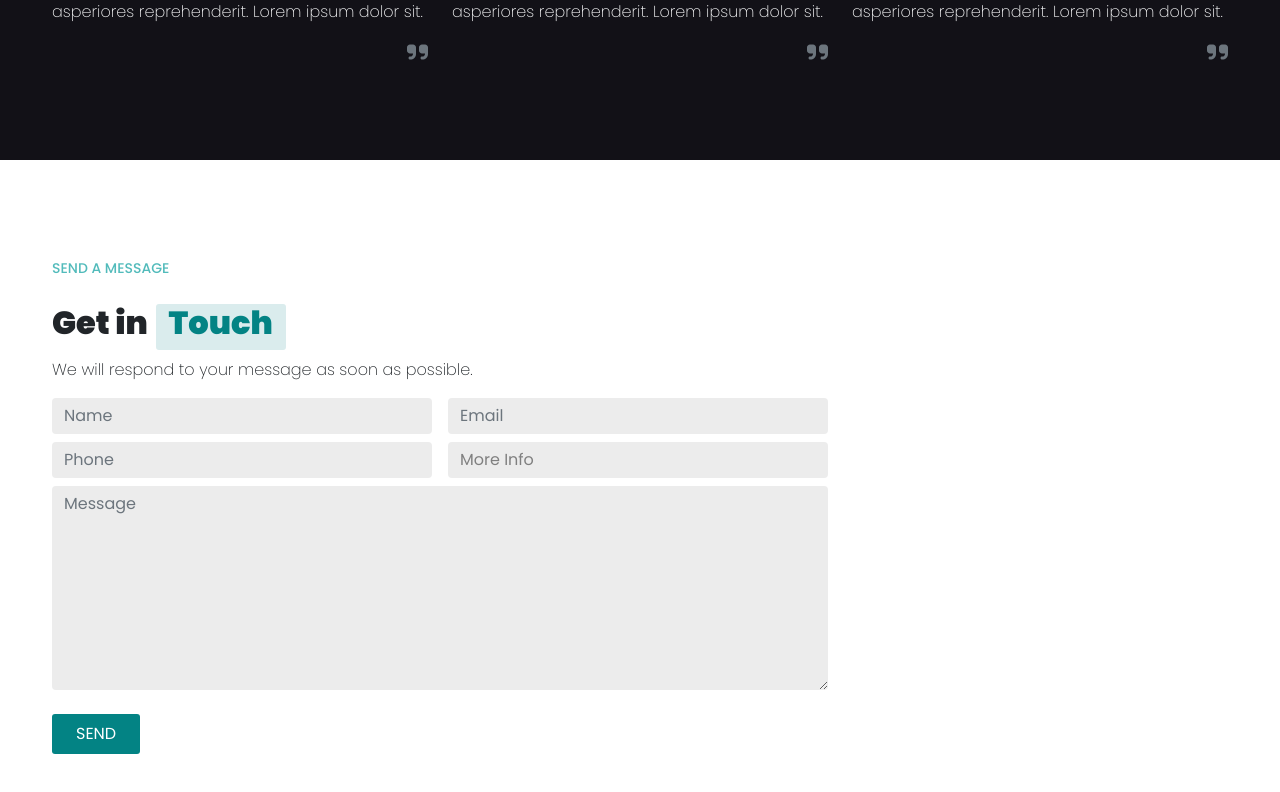
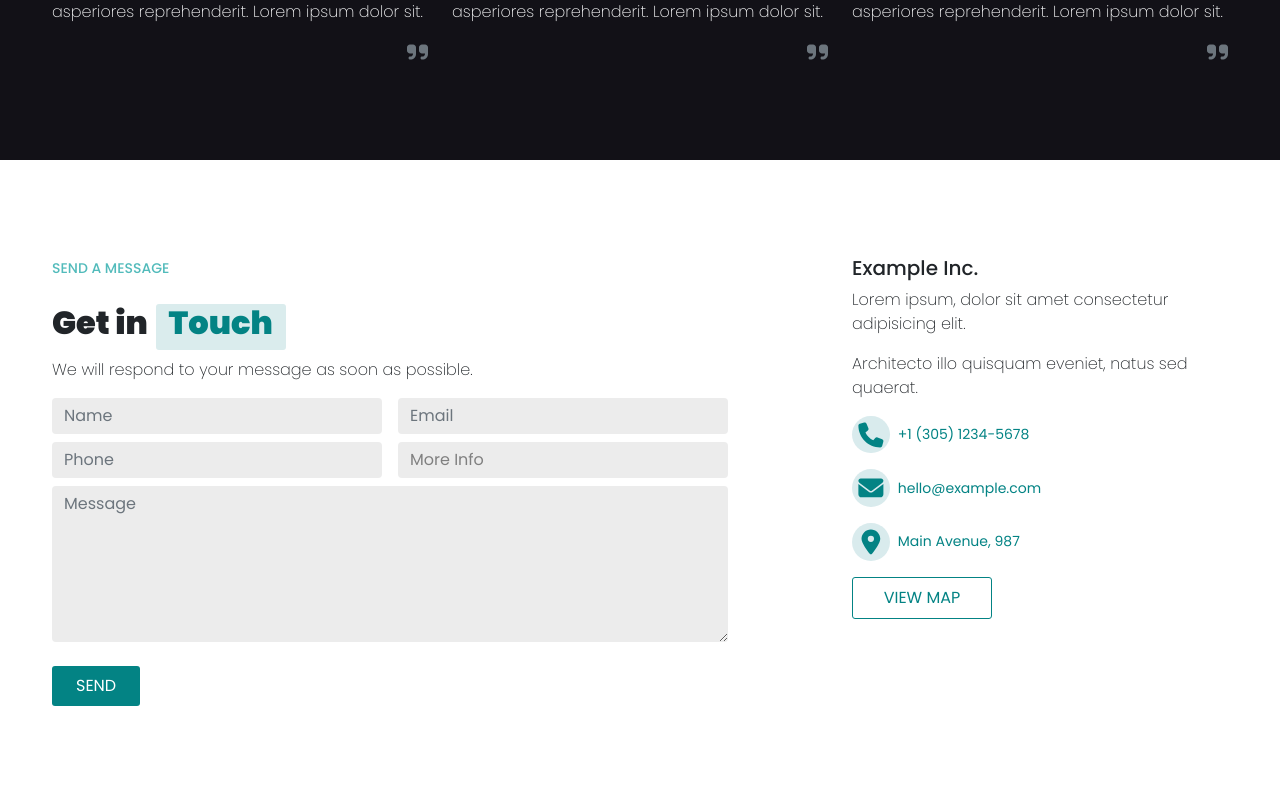
Before and after one commit to ariannagreco3393/proj-html-vuejs, a Vue app: page / in a window 1280 px wide. Shown: the part 3285-4077 px from the top of the page. Built offline with nearby package versions, Linux system fonts and the light colour scheme.

Commit message:
add get in touch section

```diff
--- a/src/components/mainComponent.vue
+++ b/src/components/mainComponent.vue
@@ -8,7 +8,7 @@
     <section class="get_in_touch">
       <div class="container">
         <div class="row">
-          <div class="col-8">
+          <div class="col-7">
             <small class="text_green font_500">SEND A MESSAGE</small>
             <div class="excellence d-flex align-items-center mt-4">
               <h2 class="font_900">Get in</h2>
@@ -62,13 +62,37 @@
                   placeholder="Message"
                   class="form-control form"
                   id="exampleFormControlTextarea1"
-                  rows="8"
+                  rows="6"
                 ></textarea>
                 <button class="send mt-4">SEND</button>
               </div>
             </form>
           </div>
-          <div class="col-4"></div>
+          <div class="col-1"></div>
+          <div class="col-4">
+            <h5>Example Inc.</h5>
+            <p class="font_200">
+              Lorem ipsum, dolor sit amet consectetur adipisicing elit.
+            </p>
+            <p class="font_200">
+              Architecto illo quisquam eveniet, natus sed quaerat.
+            </p>
+            <div class="details d-flex flex-column">
+              <div class="phone d-flex align-items-center">
+                <font-awesome-icon class="circle" icon="fa-solid fa-phone" />
+                <small class="ms-2">+1 (305) 1234-5678</small>
+              </div>
+              <div class="email d-flex align-items-center">
+                <font-awesome-icon class="circle" icon="fa-solid fa-envelope" />
+                <small class="ms-2">hello@example.com</small>
+              </div>
+              <div class="location d-flex align-items-center">
+                <font-awesome-icon class="circle" icon="fa-solid fa-location-dot" />
+                <small class="ms-2">Main Avenue, 987</small>
+              </div>
+              <button class="map_btn">VIEW MAP</button>
+            </div>
+          </div>
         </div>
       </div>
     </section>
@@ -114,6 +138,28 @@ export default {
     border-radius: 3px;
   }
 
+  .details {
+    gap: 1rem;
+    .phone, .email, .location {
+        color: $font-button-dark;
 
+    }
+    .circle {
+      width: 25px;
+      height: 25px;
+      background-color: #D9EBED;
+      padding: 0.4rem;
+      border-radius: 50%;
+      color: $font-button-dark;
+    }
+    .map_btn {
+      color: $font-button-dark;
+      width: 140px;
+      background-color: transparent;
+      border: 1px solid $font-button-dark;
+      padding: 0.5rem 1.5rem;
+      border-radius: 3px;
+    }
+  }
 }
 </style>
```
